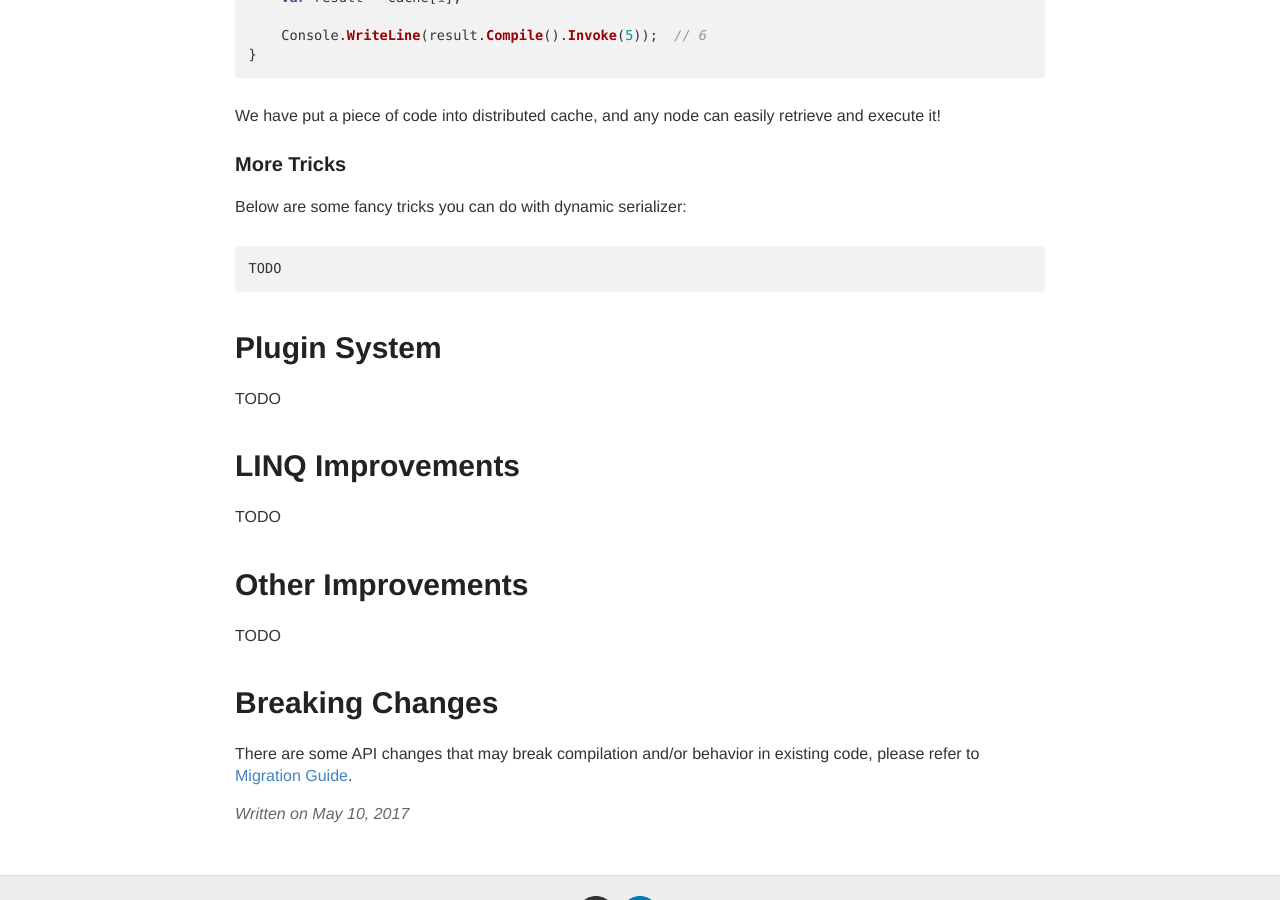
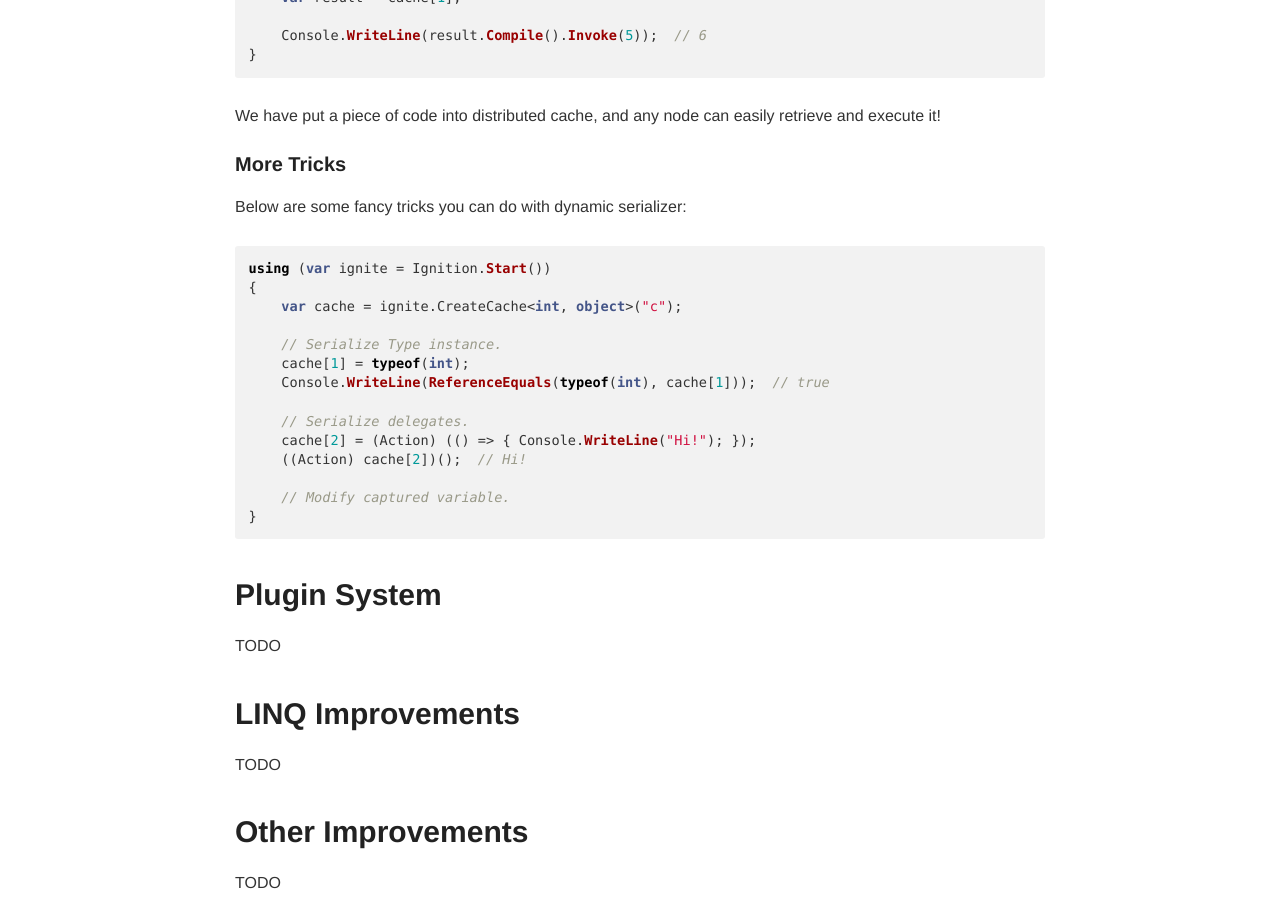
Before and after one commit to ptupitsyn/ptupitsyn.github.io, a Jekyll site: the page built from _posts/2017-05-10-Whats-New-In-Ignite-Net-2.0.md, in a window 1280 px wide and 900 px high, scrolled down 2231 px. Built offline with Jekyll 4.4.1, drawn with Linux system fonts in a browser that asks for light colours; comment, search, counter and statistics services are not loaded.

Commit message:
wip tricks

````diff
--- a/_posts/2017-05-10-Whats-New-In-Ignite-Net-2.0.md
+++ b/_posts/2017-05-10-Whats-New-In-Ignite-Net-2.0.md
@@ -107,7 +107,20 @@ We have put a piece of code into distributed cache, and any node can easily retr
 Below are some fancy tricks you can do with dynamic serializer:
 
 ```cs
-TODO
+using (var ignite = Ignition.Start())
+{
+    var cache = ignite.CreateCache<int, object>("c");
+
+    // Serialize Type instance.
+    cache[1] = typeof(int);
+    Console.WriteLine(ReferenceEquals(typeof(int), cache[1]));  // true
+
+    // Serialize delegates.
+    cache[2] = (Action) (() => { Console.WriteLine("Hi!"); });
+    ((Action) cache[2])();  // Hi!
+
+    // Modify captured variable.
+}
 ```
 
 
````
